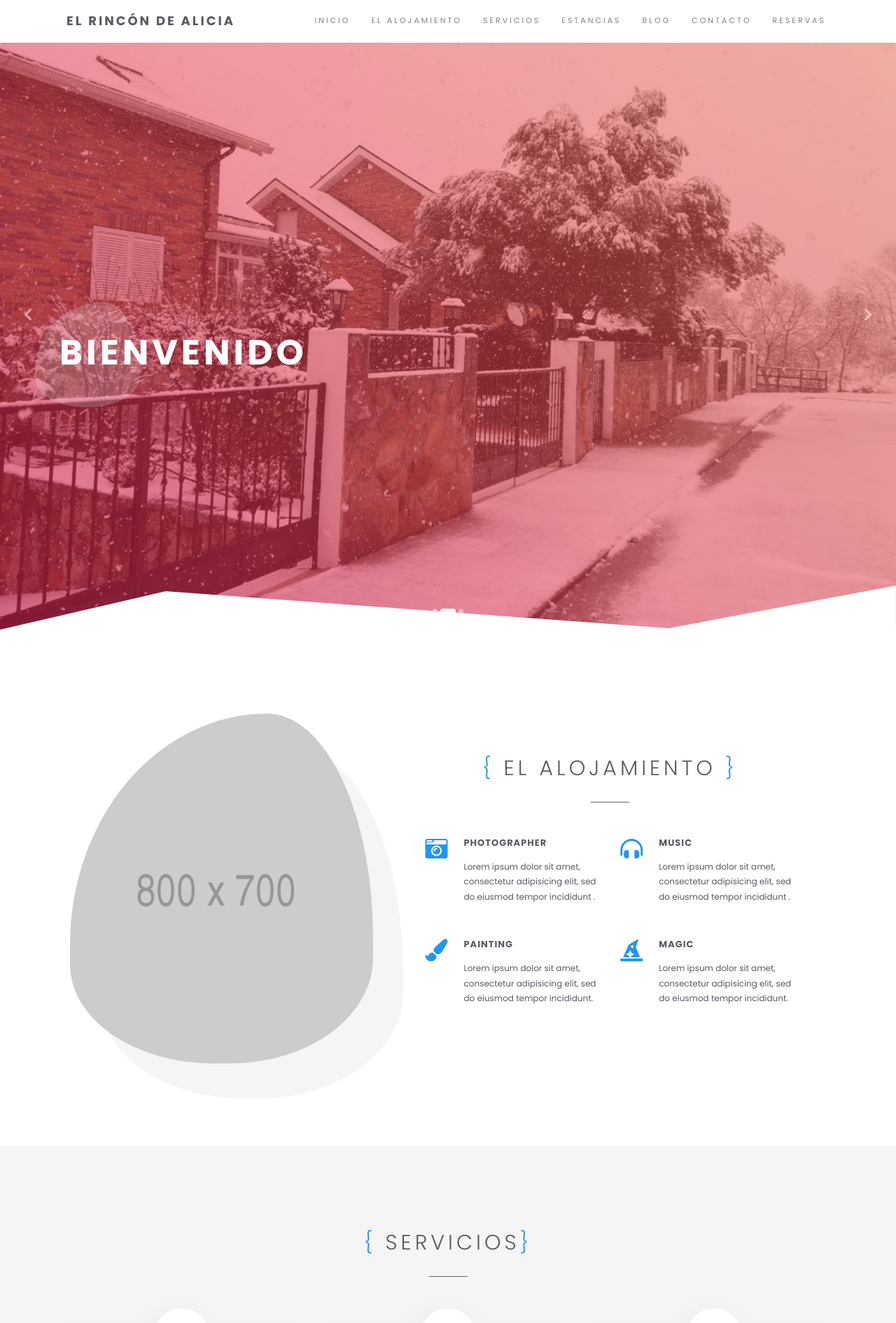
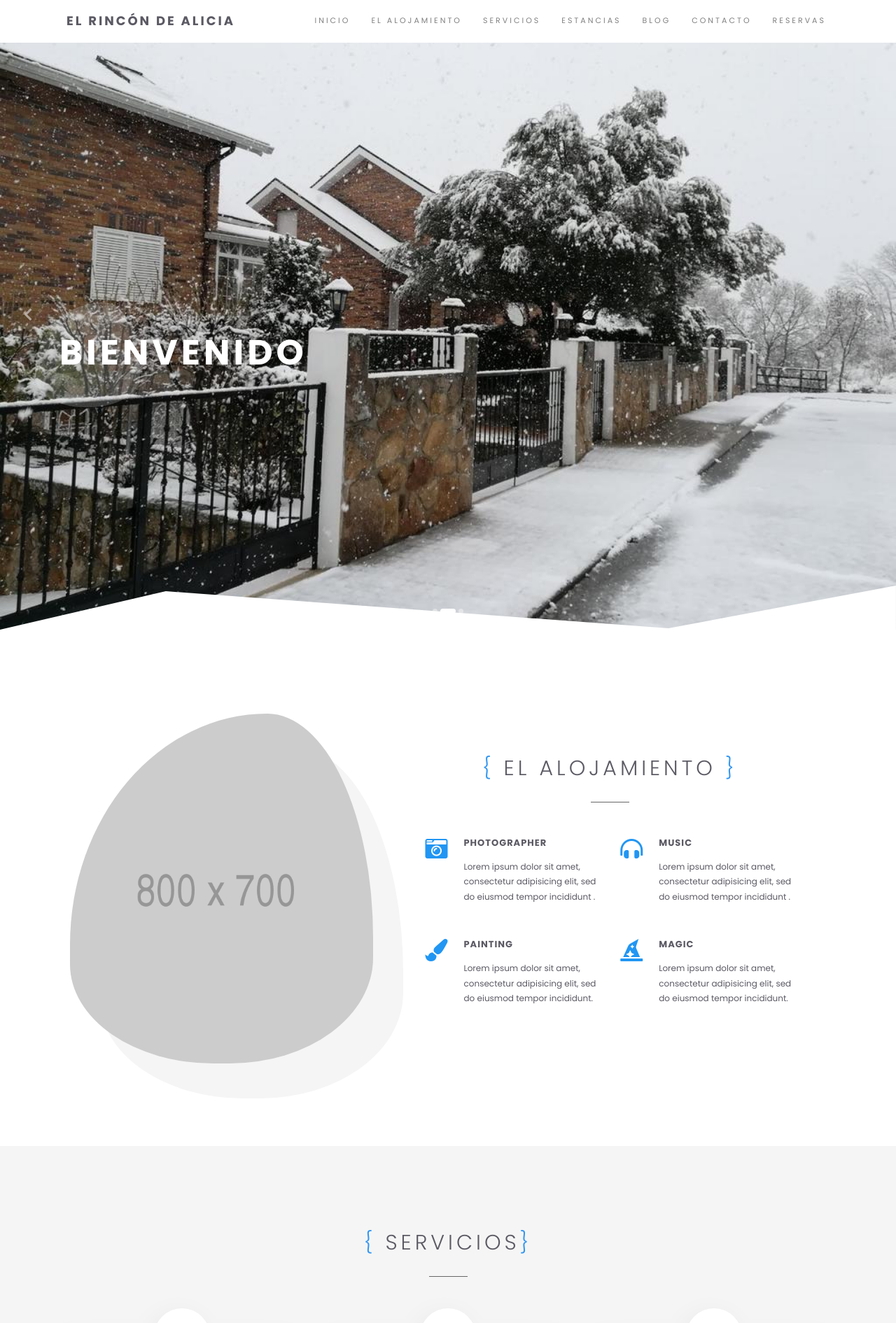
Before and after one commit to kecho05/elrincondealicia, a Jekyll site: the page built from index.html, in a window 1280 px wide. Shown: the top 1891 px of the page at 70% size. Built offline with Jekyll 4.4.1, drawn with Linux system fonts in a browser that asks for light colours.

Commit message:
Update style.css

```diff
--- a/assets/css/style.css
+++ b/assets/css/style.css
@@ -549,13 +549,13 @@ textarea.form-control {
 	right: 0;
 	top: 0;
 	bottom: 0;
-	background: #fa1f55;
+	/*background: #fa1f55;
 	background: -moz-linear-gradient(45deg, #fa1f55 0%, #fd735a 100%);
 	background: -webkit-gradient(left bottom, right top, color-stop(0%, #fa1f55), color-stop(100%, #fd735a));
 	background: -webkit-linear-gradient(45deg, #fa1f55 0%, #fd735a 100%);
 	background: -o-linear-gradient(45deg, #fa1f55 0%, #fd735a 100%);
 	background: -ms-linear-gradient(45deg, #fa1f55 0%, #fd735a 100%);
-	background: linear-gradient(45deg, #fa1f55 0%, #fd735a 100%);
+	background: linear-gradient(45deg, #fa1f55 0%, #fd735a 100%);*/
 	filter: progid:DXImageTransform.Microsoft.gradient( startColorstr='#fa1f55', endColorstr='#fd735a', GradientType=1 );
 	opacity: 0.5;
 	z-index: 1;
```
